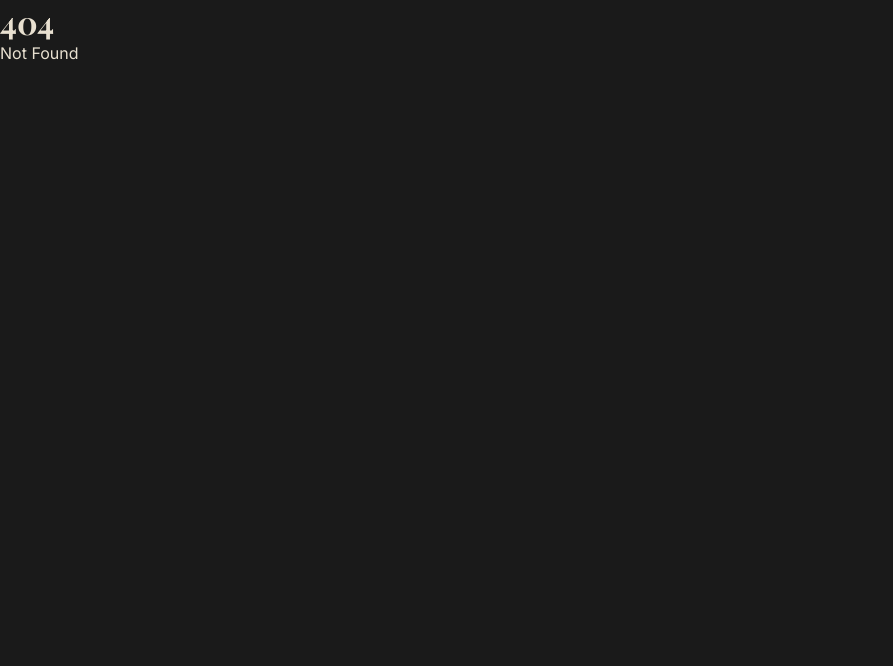
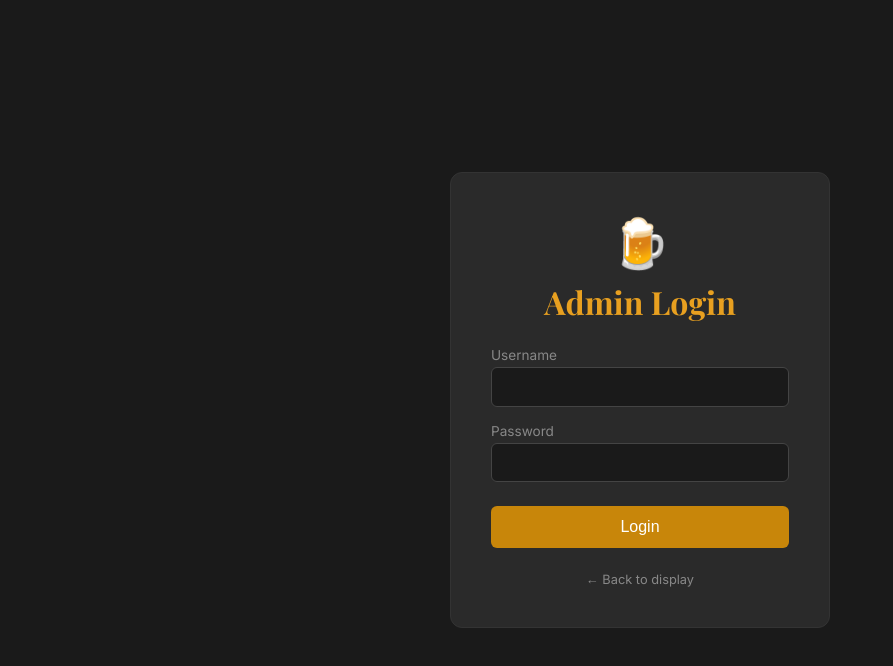
Before and after one commit to hornbech/kegdisplay, a SvelteKit app in the folder frontend/: page /login in a window 1280 px wide. Before the commit this address had no page. Shown: the top 666 px of the page, without its empty margins (0-893 px from the left). Built offline with nearby package versions, Linux system fonts and the light colour scheme.

Commit message:
feat: add login page with JWT auth

```diff
--- /dev/null
+++ b/frontend/src/routes/login/+page.svelte
@@ -0,0 +1,61 @@
+<script>
+  import { login, setToken } from '$lib/api.js';
+  import { goto } from '$app/navigation';
+
+  let username = '', password = '', error = null, loading = false;
+
+  async function handleLogin() {
+    error = null;
+    loading = true;
+    try {
+      const data = await login(username, password);
+      setToken(data.access_token);
+      goto('/admin');
+    } catch (e) {
+      error = 'Invalid username or password.';
+    } finally {
+      loading = false;
+    }
+  }
+</script>
+
+<svelte:head><title>Login — Jacob's Brewery</title></svelte:head>
+
+<div class="page">
+  <div class="card">
+    <div class="logo">🍺</div>
+    <h1>Admin Login</h1>
+    <form on:submit|preventDefault={handleLogin}>
+      <label>
+        Username
+        <input type="text" bind:value={username} required autocomplete="username" />
+      </label>
+      <label>
+        Password
+        <input type="password" bind:value={password} required autocomplete="current-password" />
+      </label>
+      {#if error}<p class="error">{error}</p>{/if}
+      <button type="submit" disabled={loading}>
+        {loading ? 'Logging in…' : 'Login'}
+      </button>
+    </form>
+    <a href="/" class="back">← Back to display</a>
+  </div>
+</div>
+
+<style>
+  .page { min-height: 100vh; display: flex; align-items: center; justify-content: center; background: var(--bg); }
+  .card { background: var(--card); padding: 2.5rem; border-radius: var(--radius); width: 100%; max-width: 380px; text-align: center; border: 1px solid #333; }
+  .logo { font-size: 3rem; margin-bottom: 0.5rem; }
+  h1 { font-family: var(--font-heading); color: var(--accent-light); margin-bottom: 1.5rem; }
+  form { display: flex; flex-direction: column; gap: 1rem; text-align: left; }
+  label { display: flex; flex-direction: column; gap: 0.3rem; font-size: 0.85rem; color: var(--text-muted); }
+  input { background: #1a1a1a; border: 1px solid #444; color: var(--text); padding: 0.6rem 0.8rem; border-radius: 6px; font-size: 1rem; }
+  input:focus { outline: none; border-color: var(--accent); }
+  button { background: var(--accent); color: #fff; border: none; padding: 0.75rem; border-radius: 6px; font-size: 1rem; cursor: pointer; margin-top: 0.5rem; }
+  button:hover:not(:disabled) { background: var(--accent-light); }
+  button:disabled { opacity: 0.6; cursor: default; }
+  .error { color: #e06060; font-size: 0.85rem; }
+  .back { display: block; margin-top: 1.5rem; color: var(--text-muted); font-size: 0.8rem; text-decoration: none; }
+  .back:hover { color: var(--accent); }
+</style>
```
